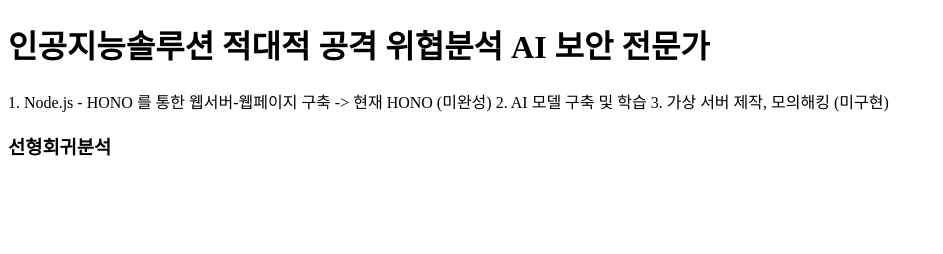
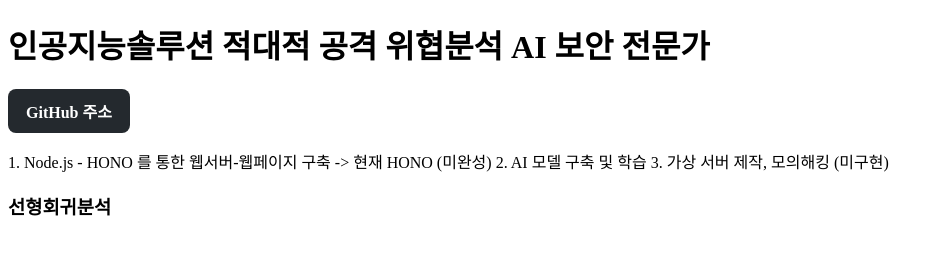
Before and after one commit to kimhozzi/baseDeeplearning, a plain HTML site: page index.html in a window 1280 px wide. Shown: the whole page, without its empty margins (0-943 px from the left). Drawn offline with Linux system fonts and the light colour scheme.

Commit message:
Add GitHub link and style to index.html

```diff
--- a/index.html
+++ b/index.html
@@ -6,13 +6,37 @@
     <title>SEC AI SOLUTION</title>
 
     <style>
+          #git_address {
+    display: inline-block;
+    padding: 10px 18px;
+    background-color: #24292e; /* GitHub 스타일 어두운 회색 */
+    color: white;
+    border-radius: 8px;
+    font-weight: 600;
+    text-decoration: none;
+    cursor: pointer;
+    transition: all 0.25s ease;
+  }
 
+  #git_address:hover {
+    background-color: #4078c0; /* 파란색 강조 */
+    transform: translateY(-2px); /* 살짝 뜨는 느낌 */
+    box-shadow: 0 4px 10px rgba(0, 0, 0, 0.25);
+  }
+
+  #git_address:active {
+    transform: translateY(0); /* 클릭 시 원위치 */
+    box-shadow: 0 2px 5px rgba(0, 0, 0, 0.15);
+  }
 
     </style>
   </head>
 
   <body>
     <h1>인공지능솔루션 적대적 공격 위협분석 AI 보안 전문가</h1>
+    <div id = "git_address">
+        GitHub 주소
+    </div>
 
     <p style="padding-left: 1.5rem">
         <div>
@@ -26,8 +50,8 @@
   </body>
 
   <script>
-    const boston_regress = document.getElementById("boston_regress");
-    boston_regress.addEventListener("click", () => {
+    const git_address = document.getElementById("git_address");
+    git_address.addEventListener("click", () => {
       location.href(
         "https://https://github.com/kimhozzi?tab=repositories.com/kimhozzi"
       );
```
